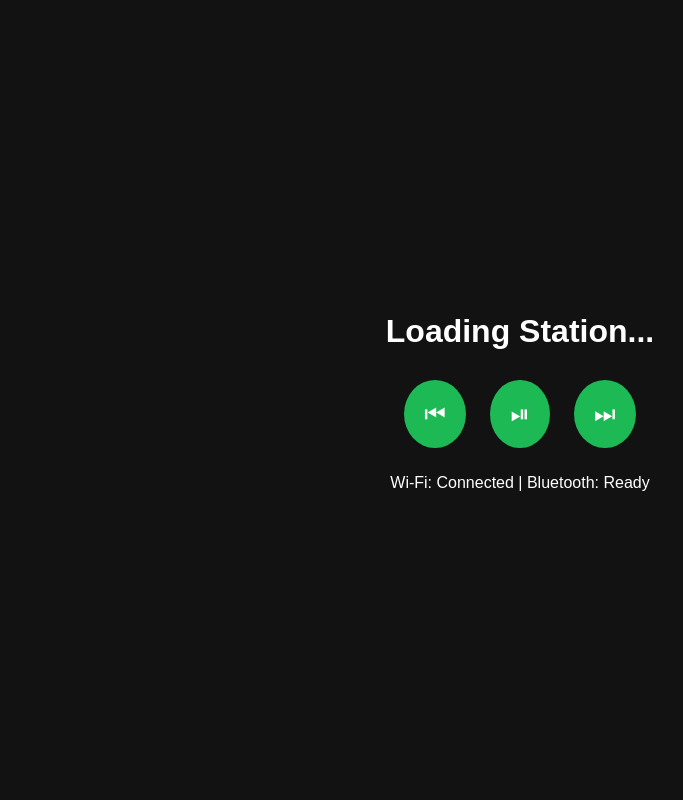
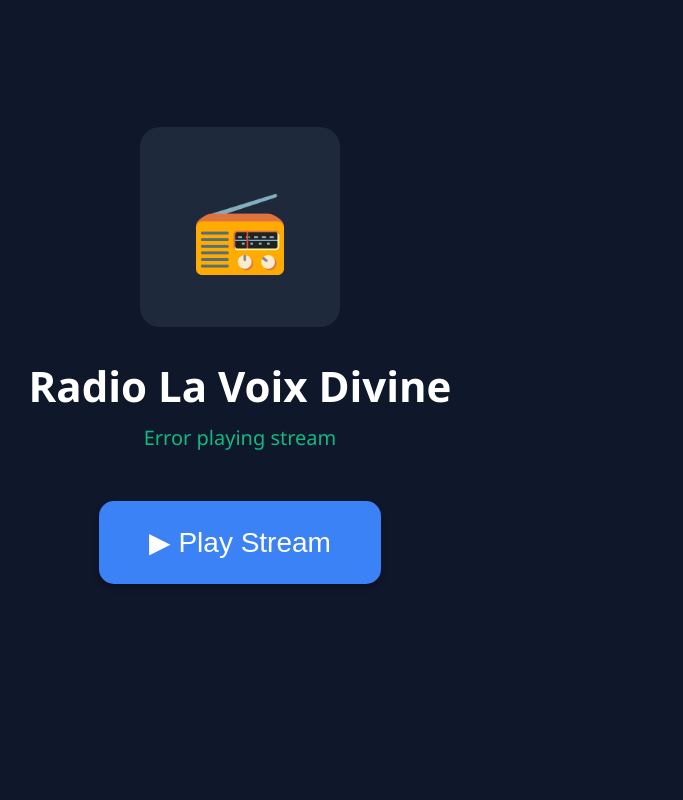
Before and after one commit to ShoaibAliWains/volumio-radio-ui, a Flask app: page / in a window 1280 px wide. Shown: the whole page, without its empty margins (120-803 px from the left). Run offline with Flask 3, Linux system fonts and the light colour scheme; data that the repository does not hold is empty.

Commit message:
Update index.html

```diff
--- a/templates/index.html
+++ b/templates/index.html
@@ -3,34 +3,96 @@
 <head>
     <meta charset="UTF-8">
     <meta name="viewport" content="width=device-width, initial-scale=1.0">
-    <title>Radio UI</title>
+    <title>Radio La Voix Divine</title>
     <style>
+        /* Locked perfectly to HyperPixel 4.0 Resolution */
         body {
-            background-color: #121212; color: white;
-            font-family: sans-serif; margin: 0;
-            display: flex; flex-direction: column;
-            align-items: center; justify-content: center;
-            height: 100vh; /* Fits the screen */
+            background-color: #0f172a;
+            color: white;
+            font-family: 'Segoe UI', Tahoma, Geneva, Verdana, sans-serif;
+            margin: 0;
+            display: flex;
+            flex-direction: column;
+            align-items: center;
+            justify-content: center;
+            width: 720px;
+            height: 720px;
             overflow: hidden;
         }
-        .container { text-align: center; width: 100%; max-width: 720px; }
+        .container {
+            text-align: center;
+            width: 90%;
+        }
+        .logo {
+            width: 200px;
+            height: 200px;
+            background: #1e293b;
+            border-radius: 20px;
+            margin: 0 auto 30px auto;
+            display: flex;
+            align-items: center;
+            justify-content: center;
+            font-size: 80px;
+        }
+        #station-name {
+            font-size: 42px;
+            font-weight: bold;
+            margin-bottom: 10px;
+        }
+        #stream-status {
+            font-size: 20px;
+            color: #10b981; /* Green color for active */
+            margin-bottom: 40px;
+        }
         .controls button {
-            background: #1DB954; color: white; border: none;
-            padding: 20px; font-size: 24px; border-radius: 50%;
-            margin: 10px; cursor: pointer;
+            background: #3b82f6;
+            color: white;
+            border: none;
+            padding: 25px 50px;
+            font-size: 28px;
+            border-radius: 15px;
+            margin: 10px;
+            cursor: pointer;
+            box-shadow: 0 4px 6px rgba(0,0,0,0.3);
         }
-        #station-name { font-size: 32px; margin-bottom: 20px; }
+        .controls button:active { background: #2563eb; }
     </style>
 </head>
 <body>
     <div class="container">
-        <h1 id="station-name">Loading Station...</h1>
+        <div class="logo">📻</div>
+        <div id="station-name">Loading...</div>
+        <div id="stream-status">Connecting to stream...</div>
+
         <div class="controls">
-            <button onclick="alert('Volumio Prev')">⏮</button>
-            <button onclick="alert('Volumio Play/Pause')">⏯</button>
-            <button onclick="alert('Volumio Next')">⏭</button>
+            <button onclick="playRadio()">▶ Play Stream</button>
         </div>
-        <p>Wi-Fi: Connected | Bluetooth: Ready</p>
     </div>
+
+    <script>
+        // Load settings from config.json automatically
+        fetch('/api/config')
+            .then(response => response.json())
+            .then(data => {
+                document.getElementById('station-name').innerText = data.station_name;
+            });
+
+        // Function to start the audio
+        function playRadio() {
+            document.getElementById('stream-status').innerText = "Buffering...";
+            fetch('/api/play-stream', { method: 'POST' })
+                .then(response => response.json())
+                .then(data => {
+                    if(data.status === "playing") {
+                        document.getElementById('stream-status').innerText = "Live: Playing";
+                    } else {
+                        document.getElementById('stream-status').innerText = "Error playing stream";
+                    }
+                });
+        }
+
+        // Auto-play on load (might be blocked by some browser policies, but good for kiosk)
+        setTimeout(playRadio, 3000);
+    </script>
 </body>
 </html>
```
